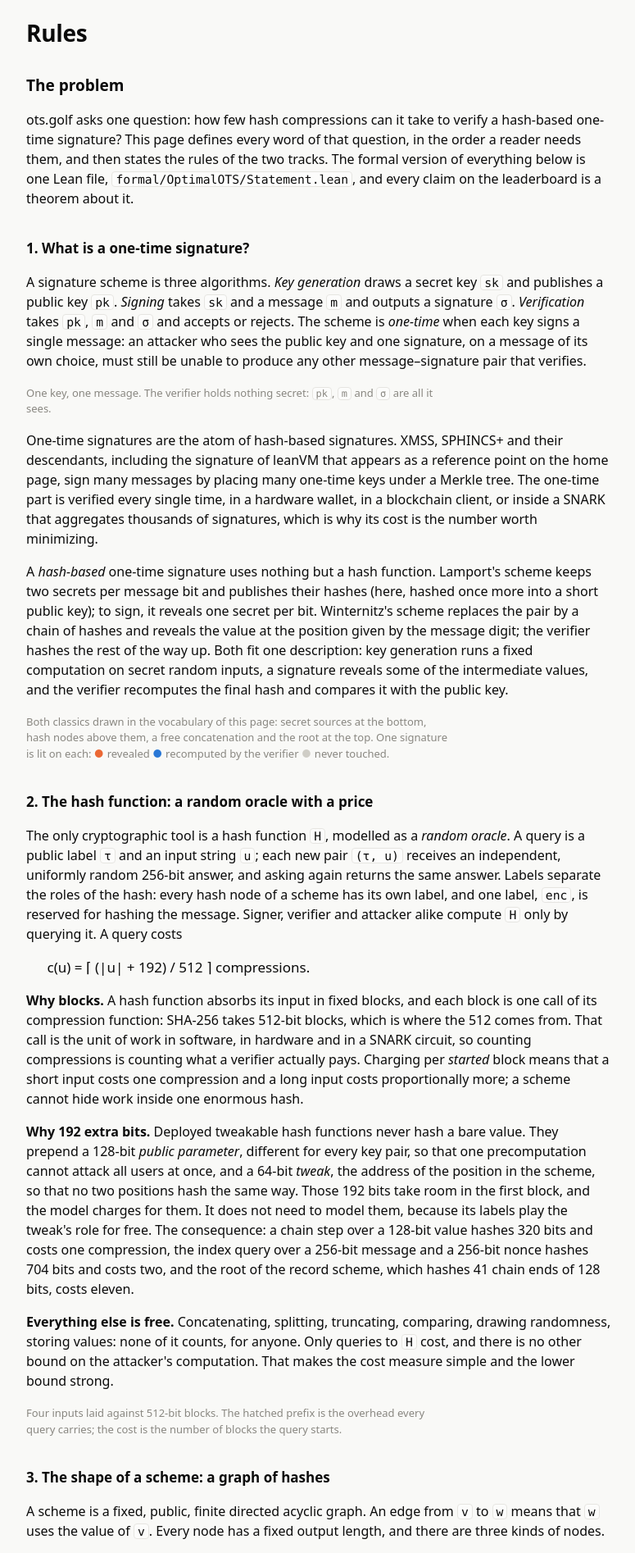
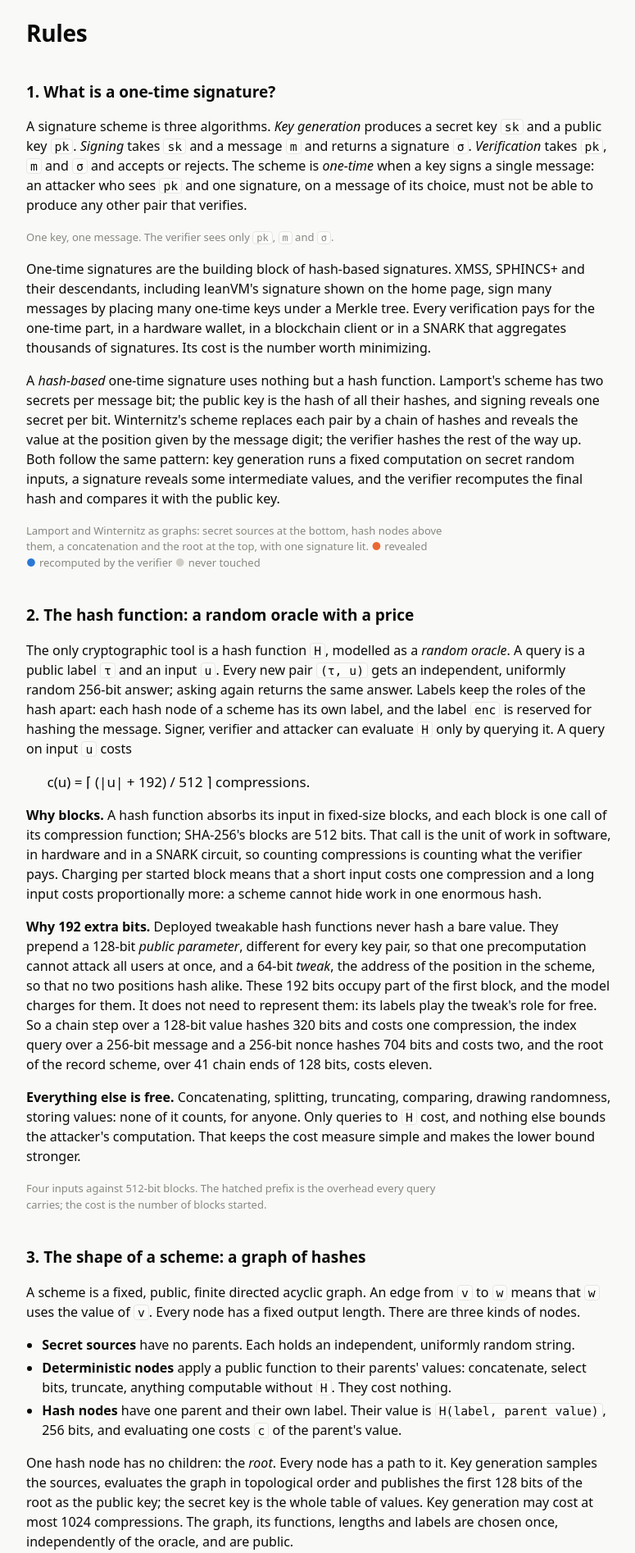
Before and after one commit to TomWambsgans/ots.golf, a FastAPI app: template service/app/templates/rules.html in a window 1280 px wide. Shown: the part 59-1953 px from the top of the page at 82% size, without its empty margins (104-879 px from the left). Run offline with FastAPI, Linux system fonts and the light colour scheme; the template is opened without the code that fills it, so the values that code supplies are empty.

Commit message:
Rules page: no introduction, tighter prose, submission rules rendered under the page's own heading
The "The problem" heading and its opening paragraph are gone; the numbered sections are the page's
top-level headings. Every paragraph and caption is shortened and rephrased plainly. AGENTS.md is
tightened the same way, its code blocks reflowed so nothing scrolls sideways on the site, and the
page renders it without the file's own title and introduction, its sections demoted under
"Submission rules".

Co-Authored-By: Claude Fable 5.1 <noreply@anthropic.com>

```diff
--- a/service/app/main.py
+++ b/service/app/main.py
@@ -146,9 +146,14 @@ def solver_page(login: str, request: Request, session: Session = Depends(get_ses
 @app.get("/rules", response_class=HTMLResponse)
 def rules(request: Request, session: Session = Depends(get_session)):
     text = (settings.repo_root / "AGENTS.md").read_text(encoding="utf-8")
+    # The page has its own title and introduction: drop the file's H1 and opening paragraph, and
+    # demote its sections under the page's "Submission rules" heading.
+    sections = text.split("\n## ", 1)
+    body = "## " + sections[1] if len(sections) == 2 else text
+    html = markdown.markdown(body, extensions=["tables", "fenced_code", "toc"],
+                             extension_configs={"toc": {"baselevel": 2}})
     iv = records.interval(session)
-    return render(request, "rules.html", body=markdown.markdown(text, extensions=["tables", "fenced_code"]),
-                  cfg=contract.load(), iv=iv,
+    return render(request, "rules.html", body=html, cfg=contract.load(), iv=iv,
                   figs=figures.all_figures(iv["lower"]["record_claim"], iv["upper"]["record_claim"]))
 
 
--- a/service/app/static/style.css
+++ b/service/app/static/style.css
@@ -185,7 +185,8 @@ table.kv th { width: 200px; color: var(--ink-2); font-weight: 500; }
 .board-stats { margin: 0 0 8px; font-size: 14px; }
 
 /* the framework explained (rules page): figures sit directly on the page, no box around them */
-.how-it-works h3 { margin: 36px 0 8px; font-size: 17px; }
+.how-it-works h2 { margin: 40px 0 10px; }
+.prose h3 { font-size: 16px; margin: 26px 0 6px; }
 .how-it-works .formula { font-size: 17px; margin: 6px 0 10px 1.5em; }
 .how-it-works ul { padding-left: 1.2em; }
 .how-it-works li { margin: 4px 0; }
--- a/service/app/templates/_how.html
+++ b/service/app/templates/_how.html
@@ -1,153 +1,141 @@
-{# The problem explained before the rules: what a one-time signature is, the hash model and its
-   cost, the shape of a scheme, cuts, the score, security, the two tracks. Figures come from
-   app/figures.py and sit directly on the page. #}
+{# The model explained before the submission rules: one-time signatures, the hash and its cost, the
+   shape of a scheme, cuts, the score, security, the two tracks. Figures come from app/figures.py
+   and sit directly on the page. #}
 <section class="how-it-works prose">
-<h2 id="problem">The problem</h2>
-<p>ots.golf asks one question: how few hash compressions can it take to verify a hash-based one-time
-signature? This page defines every word of that question, in the order a reader needs them, and then
-states the rules of the two tracks. The formal version of everything below is one Lean file,
-<code>formal/OptimalOTS/Statement.lean</code>, and every claim on the leaderboard is a theorem about it.</p>
 
-<h3 id="ots">1. What is a one-time signature?</h3>
-<p>A signature scheme is three algorithms. <em>Key generation</em> draws a secret key <code>sk</code> and
-publishes a public key <code>pk</code>. <em>Signing</em> takes <code>sk</code> and a message <code>m</code>
-and outputs a signature <code>σ</code>. <em>Verification</em> takes <code>pk</code>, <code>m</code> and
-<code>σ</code> and accepts or rejects. The scheme is <em>one-time</em> when each key signs a single message:
-an attacker who sees the public key and one signature, on a message of its own choice, must still be
-unable to produce any other message–signature pair that verifies.</p>
+<h2 id="ots">1. What is a one-time signature?</h2>
+<p>A signature scheme is three algorithms. <em>Key generation</em> produces a secret key <code>sk</code> and
+a public key <code>pk</code>. <em>Signing</em> takes <code>sk</code> and a message <code>m</code> and returns a
+signature <code>σ</code>. <em>Verification</em> takes <code>pk</code>, <code>m</code> and <code>σ</code> and
+accepts or rejects. The scheme is <em>one-time</em> when a key signs a single message: an attacker who sees
+<code>pk</code> and one signature, on a message of its choice, must not be able to produce any other pair
+that verifies.</p>
 <figure class="fig">{{ figs.flow|safe }}
-<figcaption>One key, one message. The verifier holds nothing secret: <code>pk</code>, <code>m</code> and
-<code>σ</code> are all it sees.</figcaption></figure>
-<p>One-time signatures are the atom of hash-based signatures. XMSS, SPHINCS+ and their descendants,
-including the signature of leanVM that appears as a reference point on the home page, sign many messages
-by placing many one-time keys under a Merkle tree. The one-time part is verified every single time, in a
-hardware wallet, in a blockchain client, or inside a SNARK that aggregates thousands of signatures, which is
-why its cost is the number worth minimizing.</p>
-<p>A <em>hash-based</em> one-time signature uses nothing but a hash function. Lamport's scheme keeps two
-secrets per message bit and publishes their hashes (here, hashed once more into a short public key); to
-sign, it reveals one secret per bit. Winternitz's scheme replaces the pair by a chain of hashes and reveals
-the value at the position given by the message digit; the verifier hashes the rest of the way up. Both fit
-one description: key generation runs a fixed computation on secret random inputs, a signature reveals some
-of the intermediate values, and the verifier recomputes the final hash and compares it with the public
-key.</p>
+<figcaption>One key, one message. The verifier sees only <code>pk</code>, <code>m</code> and
+<code>σ</code>.</figcaption></figure>
+<p>One-time signatures are the building block of hash-based signatures. XMSS, SPHINCS+ and their
+descendants, including leanVM's signature shown on the home page, sign many messages by placing many
+one-time keys under a Merkle tree. Every verification pays for the one-time part, in a hardware wallet, in a
+blockchain client or in a SNARK that aggregates thousands of signatures. Its cost is the number worth
+minimizing.</p>
+<p>A <em>hash-based</em> one-time signature uses nothing but a hash function. Lamport's scheme has two
+secrets per message bit; the public key is the hash of all their hashes, and signing reveals one secret per
+bit. Winternitz's scheme replaces each pair by a chain of hashes and reveals the value at the position given
+by the message digit; the verifier hashes the rest of the way up. Both follow the same pattern: key
+generation runs a fixed computation on secret random inputs, a signature reveals some intermediate values,
+and the verifier recomputes the final hash and compares it with the public key.</p>
 <figure class="fig">{{ figs.classics|safe }}
-<figcaption>Both classics drawn in the vocabulary of this page: secret sources at the bottom, hash nodes
-above them, a free concatenation and the root at the top. One signature is lit on each:
+<figcaption>Lamport and Winternitz as graphs: secret sources at the bottom, hash nodes above them, a
+concatenation and the root at the top, with one signature lit.
 <span class="k revealed">revealed</span> <span class="k recomputed">recomputed by the verifier</span>
-<span class="k untouched">never touched</span>.</figcaption></figure>
+<span class="k untouched">never touched</span></figcaption></figure>
 
-<h3 id="hash">2. The hash function: a random oracle with a price</h3>
+<h2 id="hash">2. The hash function: a random oracle with a price</h2>
 <p>The only cryptographic tool is a hash function <code>H</code>, modelled as a <em>random oracle</em>. A
-query is a public label <code>τ</code> and an input string <code>u</code>; each new pair <code>(τ, u)</code>
-receives an independent, uniformly random 256-bit answer, and asking again returns the same answer. Labels
-separate the roles of the hash: every hash node of a scheme has its own label, and one label,
-<code>enc</code>, is reserved for hashing the message. Signer, verifier and attacker alike compute
-<code>H</code> only by querying it. A query costs</p>
+query is a public label <code>τ</code> and an input <code>u</code>. Every new pair <code>(τ, u)</code> gets an
+independent, uniformly random 256-bit answer; asking again returns the same answer. Labels keep the roles of
+the hash apart: each hash node of a scheme has its own label, and the label <code>enc</code> is reserved for
+hashing the message. Signer, verifier and attacker can evaluate <code>H</code> only by querying it. A query
+on input <code>u</code> costs</p>
 <p class="formula">c(u) = ⌈ (|u| + 192) / 512 ⌉ compressions.</p>
-<p><strong>Why blocks.</strong> A hash function absorbs its input in fixed blocks, and each block is one
-call of its compression function: SHA-256 takes 512-bit blocks, which is where the 512 comes from. That
-call is the unit of work in software, in hardware and in a SNARK circuit, so counting compressions is
-counting what a verifier actually pays. Charging per <em>started</em> block means that a short input costs
-one compression and a long input costs proportionally more; a scheme cannot hide work inside one enormous
-hash.</p>
+<p><strong>Why blocks.</strong> A hash function absorbs its input in fixed-size blocks, and each block is
+one call of its compression function; SHA-256's blocks are 512 bits. That call is the unit of work in
+software, in hardware and in a SNARK circuit, so counting compressions is counting what the verifier pays.
+Charging per started block means that a short input costs one compression and a long input costs
+proportionally more: a scheme cannot hide work in one enormous hash.</p>
 <p><strong>Why 192 extra bits.</strong> Deployed tweakable hash functions never hash a bare value. They
 prepend a 128-bit <em>public parameter</em>, different for every key pair, so that one precomputation cannot
 attack all users at once, and a 64-bit <em>tweak</em>, the address of the position in the scheme, so that no
-two positions hash the same way. Those 192 bits take room in the first block, and the model charges for
-them. It does not need to model them, because its labels play the tweak's role for free. The consequence:
-a chain step over a 128-bit value hashes 320 bits and costs one compression, the index query over a 256-bit
-message and a 256-bit nonce hashes 704 bits and costs two, and the root of the record scheme, which hashes
-41 chain ends of 128 bits, costs eleven.</p>
+two positions hash alike. These 192 bits occupy part of the first block, and the model charges for them. It
+does not need to represent them: its labels play the tweak's role for free. So a chain step over a 128-bit
+value hashes 320 bits and costs one compression, the index query over a 256-bit message and a 256-bit nonce
+hashes 704 bits and costs two, and the root of the record scheme, over 41 chain ends of 128 bits, costs
+eleven.</p>
 <p><strong>Everything else is free.</strong> Concatenating, splitting, truncating, comparing, drawing
-randomness, storing values: none of it counts, for anyone. Only queries to <code>H</code> cost, and there is
-no other bound on the attacker's computation. That makes the cost measure simple and the lower bound
-strong.</p>
+randomness, storing values: none of it counts, for anyone. Only queries to <code>H</code> cost, and nothing
+else bounds the attacker's computation. That keeps the cost measure simple and makes the lower bound
+stronger.</p>
 <figure class="fig">{{ figs.cost|safe }}
-<figcaption>Four inputs laid against 512-bit blocks. The hatched prefix is the overhead every query
-carries; the cost is the number of blocks the query starts.</figcaption></figure>
+<figcaption>Four inputs against 512-bit blocks. The hatched prefix is the overhead every query carries;
+the cost is the number of blocks started.</figcaption></figure>
 
-<h3 id="graph">3. The shape of a scheme: a graph of hashes</h3>
-<p>A scheme is a fixed, public, finite directed acyclic graph. An edge from <code>v</code> to
-<code>w</code> means that <code>w</code> uses the value of <code>v</code>. Every node has a fixed output
-length, and there are three kinds of nodes.</p>
+<h2 id="graph">3. The shape of a scheme: a graph of hashes</h2>
+<p>A scheme is a fixed, public, finite directed acyclic graph. An edge from <code>v</code> to <code>w</code>
+means that <code>w</code> uses the value of <code>v</code>. Every node has a fixed output length. There are
+three kinds of nodes.</p>
 <ul>
-<li><strong>Secret sources</strong> have no parents. Each holds an independent, uniformly random string of
-its prescribed length.</li>
-<li><strong>Deterministic nodes</strong> apply any public, oracle-free function to their parents' values:
-concatenate, select bits, truncate, anything at all. They cost nothing.</li>
-<li><strong>Hash nodes</strong> have exactly one parent and their own label. Their value is
+<li><strong>Secret sources</strong> have no parents. Each holds an independent, uniformly random string.</li>
+<li><strong>Deterministic nodes</strong> apply a public function to their parents' values: concatenate,
+select bits, truncate, anything computable without <code>H</code>. They cost nothing.</li>
+<li><strong>Hash nodes</strong> have one parent and their own label. Their value is
 <code>H(label, parent value)</code>, 256 bits, and evaluating one costs <code>c</code> of the parent's
-length.</li>
+value.</li>
 </ul>
-<p>Exactly one node has no children, the <em>root</em>, which is a hash node, and every node has a path to
-it. Key generation samples the sources, evaluates the graph in topological order and publishes the first 128
-bits of the root as the public key; the secret key is the whole table of values. Key generation may cost at
-most 1024 compressions. The graph, its functions, lengths and labels are chosen once, independently of the
-oracle, and are public.</p>
+<p>One hash node has no children: the <em>root</em>. Every node has a path to it. Key generation samples
+the sources, evaluates the graph in topological order and publishes the first 128 bits of the root as the
+public key; the secret key is the whole table of values. Key generation may cost at most 1024 compressions.
+The graph, its functions, lengths and labels are chosen once, independently of the oracle, and are public.</p>
 <figure class="fig">{{ figs.dag|safe }}
 <figcaption>A small graph with every feature of the model: chains, a tree over a concatenation, a
-concatenation of two secrets, a truncation, and the root over the concatenation of three values.</figcaption></figure>
+concatenation of two secrets, a truncation, and the root over three values.</figcaption></figure>
 <p>Lamport, Winternitz, forests of chains, trees over concatenations: every hash-based one-time signature in
-the literature is such a graph, and so is anything an entrant might invent whose signatures consist of node
-values, with the revealed nodes selected by hashing the message.</p>
+the literature is such a graph, and so is any scheme whose signatures consist of node values selected by
+hashing the message.</p>
 
-<h3 id="cut">4. Signing reveals a cut</h3>
+<h2 id="cut">4. Signing reveals a cut</h2>
 <p>Besides the graph, a scheme fixes <code>M = 2<sup>115</sup></code> <em>disclosure sets</em>
-<code>A<sub>0</sub>, …, A<sub>M−1</sub></code>. Each is a set of nodes that never contains the root and meets
-every path from a secret source to the root: a <em>cut</em>. The first condition forces the verifier to
-recompute the root instead of receiving it; the second guarantees that the values on the set suffice to
-recompute it.</p>
-<p>To sign <code>m</code>, the signer draws a 256-bit nonce <code>η</code> and reads the index
-<code>i</code> as the first 128 bits of <code>H(enc, m ‖ η)</code>. If <code>i ≥ M</code> it draws another
-nonce, at most <code>2<sup>21</sup></code> times; one nonce in <code>2<sup>13</sup></code> succeeds, so failure
-is negligible. The signature is <code>η</code> together with the values of the nodes of
-<code>A<sub>i</sub></code>, in a fixed order. Lengths and order are known, so there are no node identifiers
-and no delimiters: a signature has <code>256 + ℓ<sub>i</sub></code> bits, where <code>ℓ<sub>i</sub></code>
-is the total length of the values on <code>A<sub>i</sub></code>, and the model requires
-<code>ℓ<sub>i</sub> ≤ 5248</code>, that is, signatures of at most 5504 bits. The message chooses which
-values are revealed; the signer computes nothing new.</p>
+<code>A<sub>0</sub>, …, A<sub>M−1</sub></code>. Each is a set of nodes that excludes the root and meets every
+path from a secret source to the root: a <em>cut</em>. Excluding the root forces the verifier to recompute
+it; meeting every path guarantees that the revealed values suffice to do so.</p>
+<p>To sign <code>m</code>, the signer draws a 256-bit nonce <code>η</code> and reads the index <code>i</code>
+from the first 128 bits of <code>H(enc, m ‖ η)</code>. If <code>i ≥ M</code> it draws another nonce, up to
+<code>2<sup>21</sup></code> times; one nonce in <code>2<sup>13</sup></code> works, so failure is negligible. The
+signature is <code>η</code> followed by the values of the nodes of <code>A<sub>i</sub></code> in a fixed
+order. Lengths and order are known, so there are no node identifiers and no delimiters. Writing
+<code>ℓ<sub>i</sub></code> for the total length of the values on <code>A<sub>i</sub></code>, a signature has
+<code>256 + ℓ<sub>i</sub></code> bits, and the model requires <code>ℓ<sub>i</sub> ≤ 5248</code>: signatures
+of at most 5504 bits. The message decides which values are revealed; the signer computes nothing new.</p>
 <figure class="fig">{{ figs.cut|safe }}
-<figcaption>The graph above with one disclosure set lit. The revealed values sit on a cut: every path from
-a source to the root crosses one of them, and the root itself stays hidden. The number beside each
-recomputed hash node is its cost.</figcaption></figure>
+<figcaption>The graph above with one disclosure set lit. The revealed values form a cut: every path from a
+source to the root crosses one of them, and the root stays hidden. The number beside each recomputed hash
+node is its cost.</figcaption></figure>
 
-<h3 id="cost">5. Verification, and the number we measure</h3>
+<h2 id="cost">5. Verification, and the number we measure</h2>
 <p>The verifier recomputes <code>i</code> from <code>m</code> and <code>η</code>, two compressions, and
 rejects if <code>i ≥ M</code> or if the revealed string does not have length <code>ℓ<sub>i</sub></code>. It
-splits the string into the values of <code>A<sub>i</sub></code>, walks back from the root and stops at the
-nodes of <code>A<sub>i</sub></code>, evaluates the visited nodes in topological order from the supplied
-values, and accepts if the first 128 bits of the recomputed root equal <code>pk</code>. Writing
-<code>E<sub>i</sub></code> for the hash nodes it evaluates, verifying a signature of index <code>i</code>
-costs</p>
+splits the string into the values of <code>A<sub>i</sub></code>, walks back from the root, stopping at the
+nodes of <code>A<sub>i</sub></code>, evaluates the visited nodes in topological order, and accepts if the
+first 128 bits of the recomputed root equal <code>pk</code>. With <code>E<sub>i</sub></code> the set of hash
+nodes it evaluates, verifying a signature of index <code>i</code> costs</p>
 <p class="formula">C<sub>i</sub> = 2 + Σ<sub>g ∈ E<sub>i</sub></sub> c<sub>g</sub> compressions,</p>
 <p>and the <strong>score of a scheme is max<sub>i</sub> C<sub>i</sub></strong>, the cost of its most expensive
 signature. In the figure above, four hash nodes are recomputed for 2 + 2 + 1 + 1 compressions, so that
-signature verifies in 8. In the record scheme, 41 flat chains of 20 hashed together into the root, every
+signature verifies in 8. In the record scheme, 41 chains of 20 hashed together into the root, every
 signature recomputes 96 chain hashes and the 11-compression root: 2 + 96 + 11 = 109.</p>
 
-<h3 id="security">6. Security: one signature, then a forgery</h3>
-<p>The attacker receives <code>pk</code>, may query <code>H</code> as much as it likes, asks for one
-signature on a message of its choice, and outputs a message–signature pair. It wins if the verifier accepts
-that pair and it differs from the one it received. Let <code>B</code> bound the compressions spent in the
-whole experiment, key generation, signing and the final verification included. A scheme is
-<em>secure</em> when every attacker wins with probability below <code>B / 2<sup>127</sup></code>: a forgery
-costs about <code>2<sup>127</sup></code> compressions per unit of success probability. This is exactly the
-predicate <code>Scheme.Secure</code> of the statement.</p>
+<h2 id="security">6. Security: one signature, then a forgery</h2>
+<p>The attacker receives <code>pk</code>, may query <code>H</code> at will, asks for one signature on a
+message of its choice, and outputs a message–signature pair. It wins if the verifier accepts the pair and
+it differs from the one it received. Let <code>B</code> bound the compressions spent in the whole experiment,
+key generation, signing and the final verification included. The scheme is <em>secure</em> when every
+attacker wins with probability below <code>B / 2<sup>127</sup></code>: a forgery costs about
+<code>2<sup>127</sup></code> compressions per unit of success probability. This is the predicate
+<code>Scheme.Secure</code> of the statement.</p>
 <figure class="fig">{{ figs.experiment|safe }}
-<figcaption>The forgery experiment. Every party's queries to <code>H</code> count towards
-<code>B</code>, and the attacker's other computation is unbounded.</figcaption></figure>
+<figcaption>The forgery experiment. Every query to <code>H</code>, by either party, counts towards
+<code>B</code>; the attacker's other computation is unbounded.</figcaption></figure>
 
-<h3 id="tracks">7. Two tracks, one number</h3>
-<p>Somewhere between the two records lies the answer: the least worst-case verification cost of any secure
-scheme with these parameters. The <strong>upper track</strong> approaches it from above: submit a scheme, a
-proof that it is secure, and a proof that every signature verifies within the claimed cost; a smaller claim
-wins. The <strong>lower track</strong> approaches it from below: prove that every secure scheme has a
-signature at least that expensive; a larger claim wins. Both are Lean theorems about the same pinned
-statement, checked by the kernel, and the interval between the records is the open problem.</p>
+<h2 id="tracks">7. Two tracks, one number</h2>
+<p>Between the two records lies the answer: the least worst-case verification cost of a secure scheme with
+these parameters. The <strong>upper track</strong> approaches it from above: submit a scheme, a proof that it
+is secure and a proof that every signature verifies within the claimed cost; smaller claims win. The
+<strong>lower track</strong> approaches it from below: prove that every secure scheme has a signature at
+least that expensive; larger claims win. Both are Lean theorems about the same pinned statement,
+<code>formal/OptimalOTS/Statement.lean</code>, checked by the kernel.</p>
 <figure class="fig">{{ figs.interval|safe }}</figure>
 
-<h3 id="params">The parameters</h3>
-<p>All fixed in <code>paperParams</code>; a submission cannot change them.</p>
+<h2 id="params">Parameters</h2>
+<p>Fixed in <code>paperParams</code>; a submission cannot change them.</p>
 <table class="kv params">
 <tr><th>Hash output</th><td>256 bits</td></tr>
 <tr><th>Block, and overhead per query</th><td>512 bits, and 192 bits (128-bit public parameter, 64-bit tweak)</td></tr>
--- a/service/app/templates/rules.html
+++ b/service/app/templates/rules.html
@@ -7,8 +7,8 @@
   <h2 id="play">How to play</h2>
   <ol>
     <li>Fork the contract repository and edit one submission root: <code>formal/Submissions/Lower/</code> or <code>formal/Submissions/Upper/</code>.</li>
-    <li>Export the track's declarations with your claim in <code>claim.txt</code>, and check locally with <code>verifier/verify.py</code>.</li>
-    <li>Open a pull request. The verifier fetches your commit, keeps only the submission root, and answers on the pull request. A verified claim that strictly beats the record is merged, and the merge is the promotion.</li>
+    <li>Export the track's declarations, put your claim in <code>claim.txt</code>, and check locally with <code>verifier/verify.py</code>.</li>
+    <li>Open a pull request. The verifier fetches your commit, keeps only the submission root, and answers on the pull request. A verified claim that strictly beats the record is merged; the merge is the promotion.</li>
   </ol>
   <p>The repository is the source of truth: each submission root holds the current record.</p>
 </section>
```
Also changed, not shown: AGENTS.md (+52 -53 lines).
